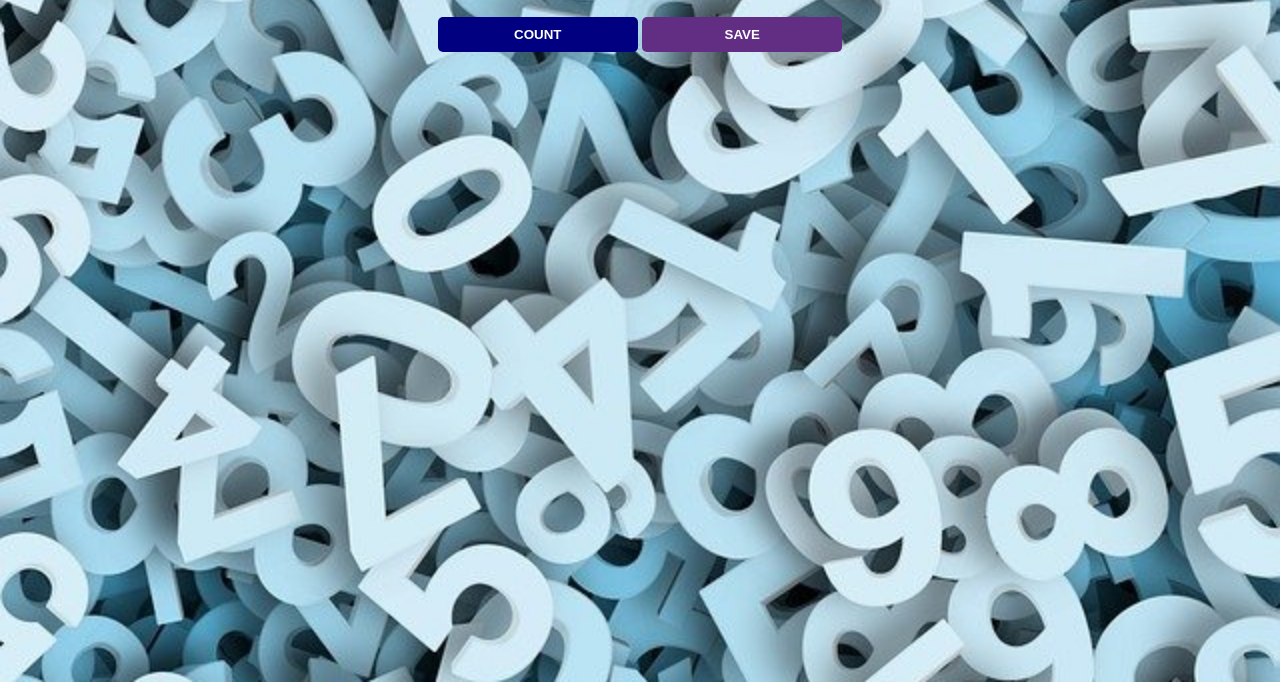
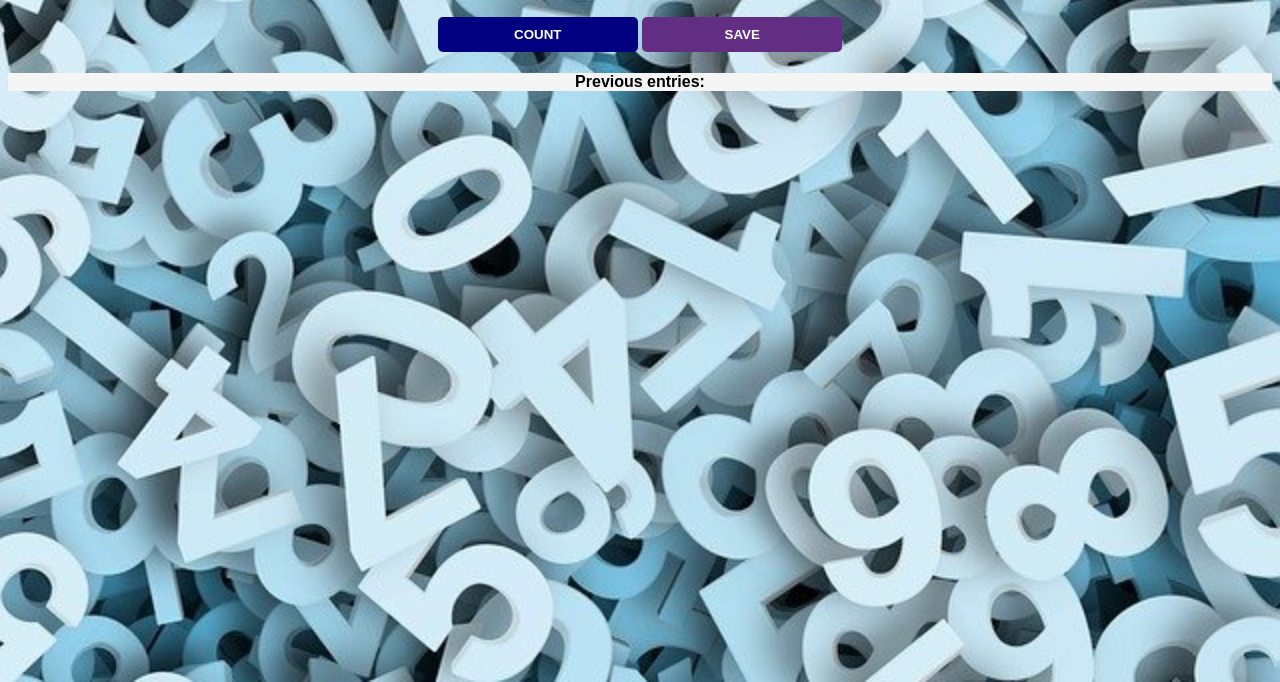
Before and after one commit to OleJake/counter-app, a plain HTML site: page index.html in a window 1280 px wide. Shown: the part 118-800 px from the top of the page. Drawn offline with Linux system fonts and the light colour scheme.

Commit message:
clean code
clean code

```diff
--- a/index.html
+++ b/index.html
@@ -7,6 +7,7 @@
         <h2 id="count-el">0</h2>
         <button id="count-btn" onclick="increment()">COUNT</button>
         <button id="save-btn" onclick="save()">SAVE</button>
+        <p id="save-el">Previous entries: </p>
         <script src="index.js"></script>
     </body>
     </html>
--- a/index.js
+++ b/index.js
@@ -3,7 +3,7 @@ let count = 0
 
 
 function increment() {
-    count = count + 1
+    count += 1
     countEl.innerText = count
 }
 
--- a/styles.css
+++ b/styles.css
@@ -37,3 +37,7 @@ button {
 #save-btn {
     background: rgb(97, 46, 131);
 }
+
+#save-el {
+    background: whitesmoke;
+}
```
